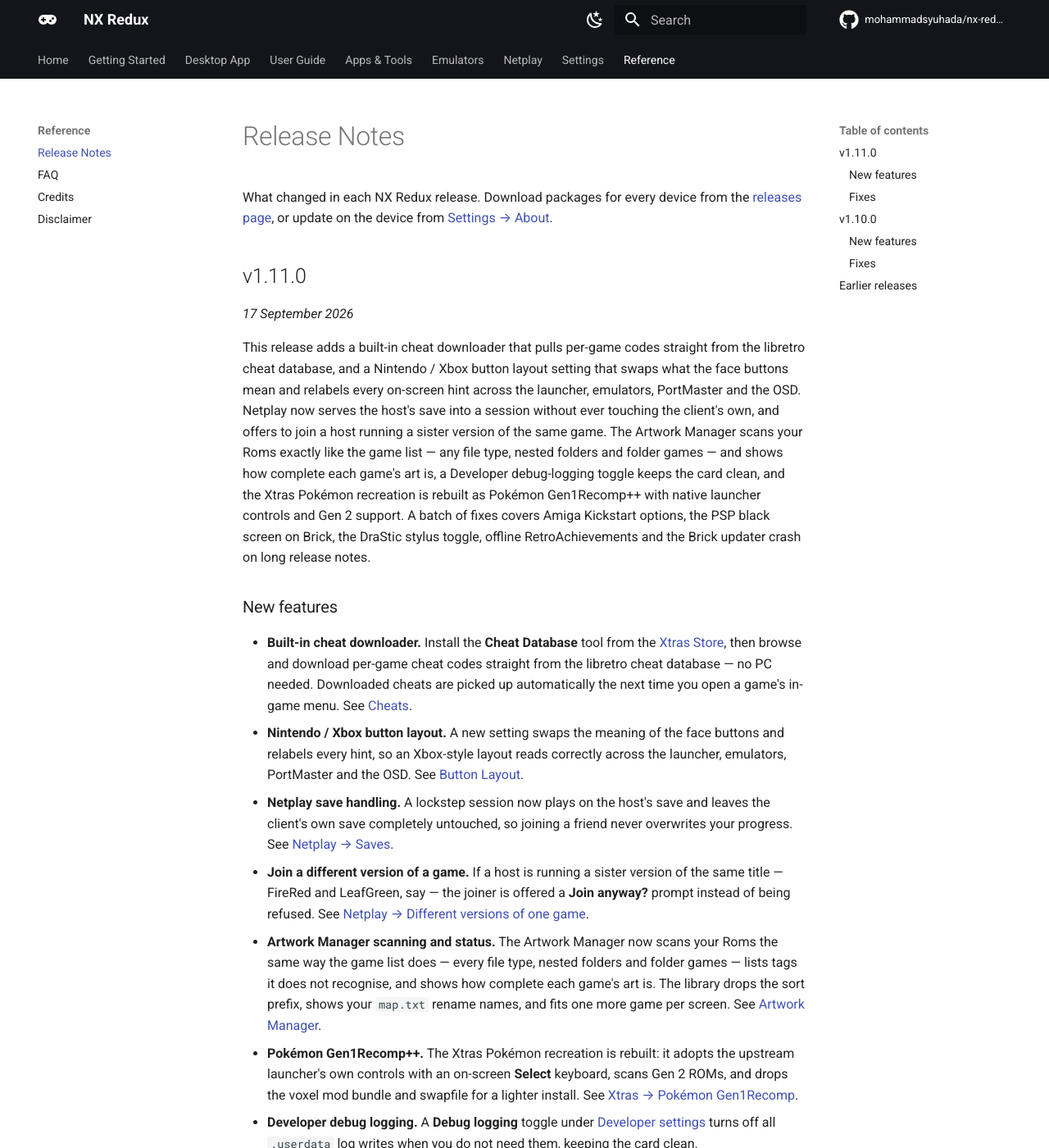
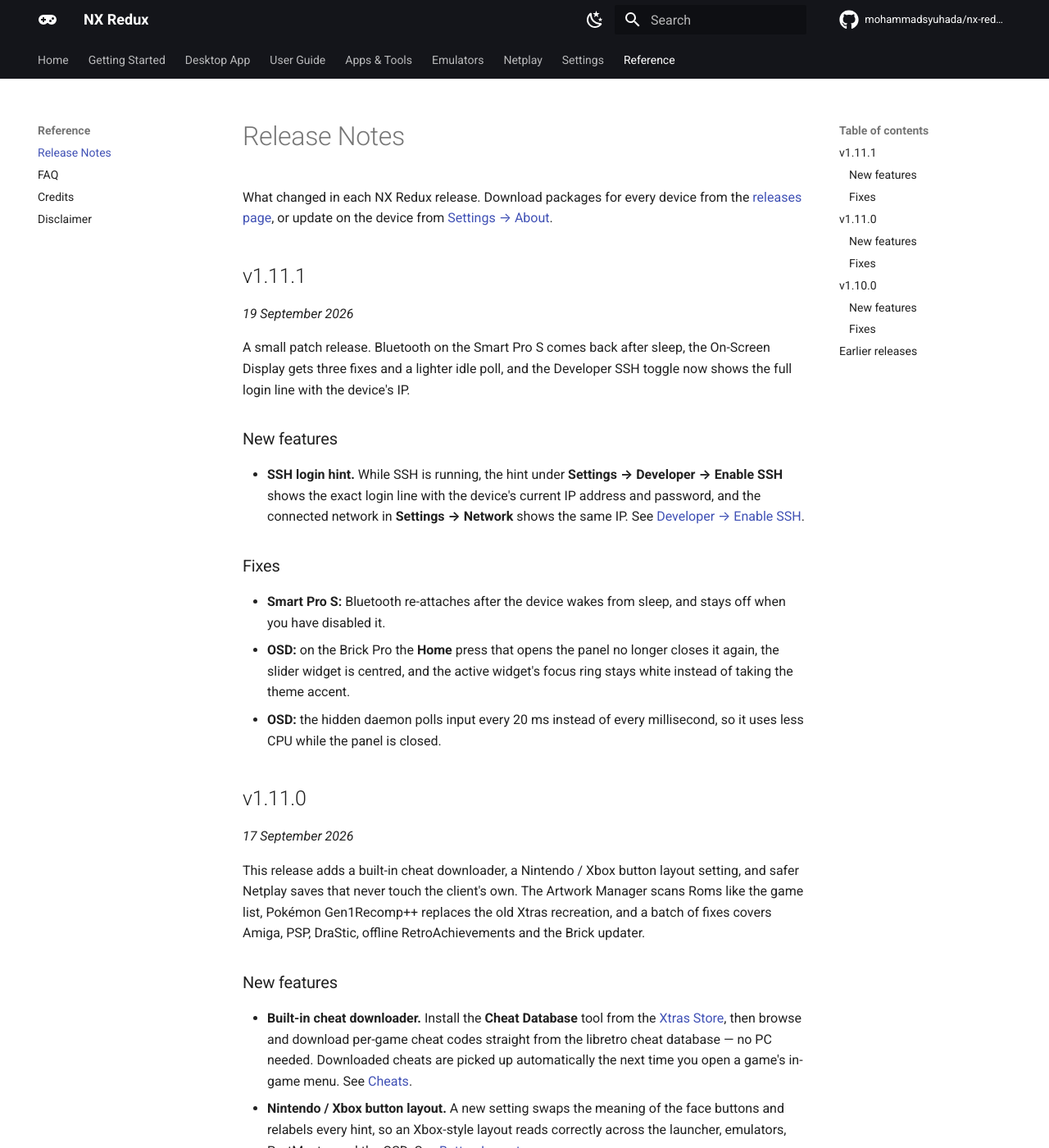
Before and after one commit to mohammadsyuhada/nx-redux-docs, an MkDocs documentation site: the page built from docs/reference/release-notes.md, in a window 1280 px wide and 1400 px high. Shown: the whole window at 82% size. Built offline with MkDocs 1.6.1 and Material for MkDocs 9.7.7, drawn with Linux system fonts in a browser that asks for light colours; comment, search, counter and statistics services are not loaded.

Commit message:
docs(release-notes): add v1.11.1 and shorten the v1.11.0 summary for the on-device updater

```diff
--- a/docs/reference/release-notes.md
+++ b/docs/reference/release-notes.md
@@ -4,23 +4,41 @@
 from the [releases page](https://github.com/mohammadsyuhada/nx-redux/releases),
 or update on the device from [Settings → About](../settings/about.md).
 
+## v1.11.1
+
+*19 September 2026*
+
+A small patch release. Bluetooth on the Smart Pro S comes back after sleep,
+the On-Screen Display gets three fixes and a lighter idle poll, and the
+Developer SSH toggle now shows the full login line with the device's IP.
+
+### New features
+
+- **SSH login hint.** While SSH is running, the hint under
+  **Settings → Developer → Enable SSH** shows the exact login line with the
+  device's current IP address and password, and the connected network in
+  **Settings → Network** shows the same IP. See
+  [Developer → Enable SSH](../settings/developer.md#enable-ssh).
+
+### Fixes
+
+- **Smart Pro S:** Bluetooth re-attaches after the device wakes from sleep,
+  and stays off when you have disabled it.
+- **OSD:** on the Brick Pro the **Home** press that opens the panel no longer
+  closes it again, the slider widget is centred, and the active widget's
+  focus ring stays white instead of taking the theme accent.
+- **OSD:** the hidden daemon polls input every 20 ms instead of every
+  millisecond, so it uses less CPU while the panel is closed.
+
 ## v1.11.0
 
 *17 September 2026*
 
-This release adds a built-in cheat downloader that pulls per-game codes
-straight from the libretro cheat database, and a Nintendo / Xbox button
-layout setting that swaps what the face buttons mean and relabels every
-on-screen hint across the launcher, emulators, PortMaster and the OSD.
-Netplay now serves the host's save into a session without ever touching the
-client's own, and offers to join a host running a sister version of the same
-game. The Artwork Manager scans your Roms exactly like the game list — any
-file type, nested folders and folder games — and shows how complete each
-game's art is, a Developer debug-logging toggle keeps the card clean, and the
-Xtras Pokémon recreation is rebuilt as Pokémon Gen1Recomp++ with native
-launcher controls and Gen 2 support. A batch of fixes covers Amiga Kickstart
-options, the PSP black screen on Brick, the DraStic stylus toggle, offline
-RetroAchievements and the Brick updater crash on long release notes.
+This release adds a built-in cheat downloader, a Nintendo / Xbox button
+layout setting, and safer Netplay saves that never touch the client's own.
+The Artwork Manager scans Roms like the game list, Pokémon Gen1Recomp++
+replaces the old Xtras recreation, and a batch of fixes covers Amiga, PSP,
+DraStic, offline RetroAchievements and the Brick updater.
 
 ### New features
 
```
